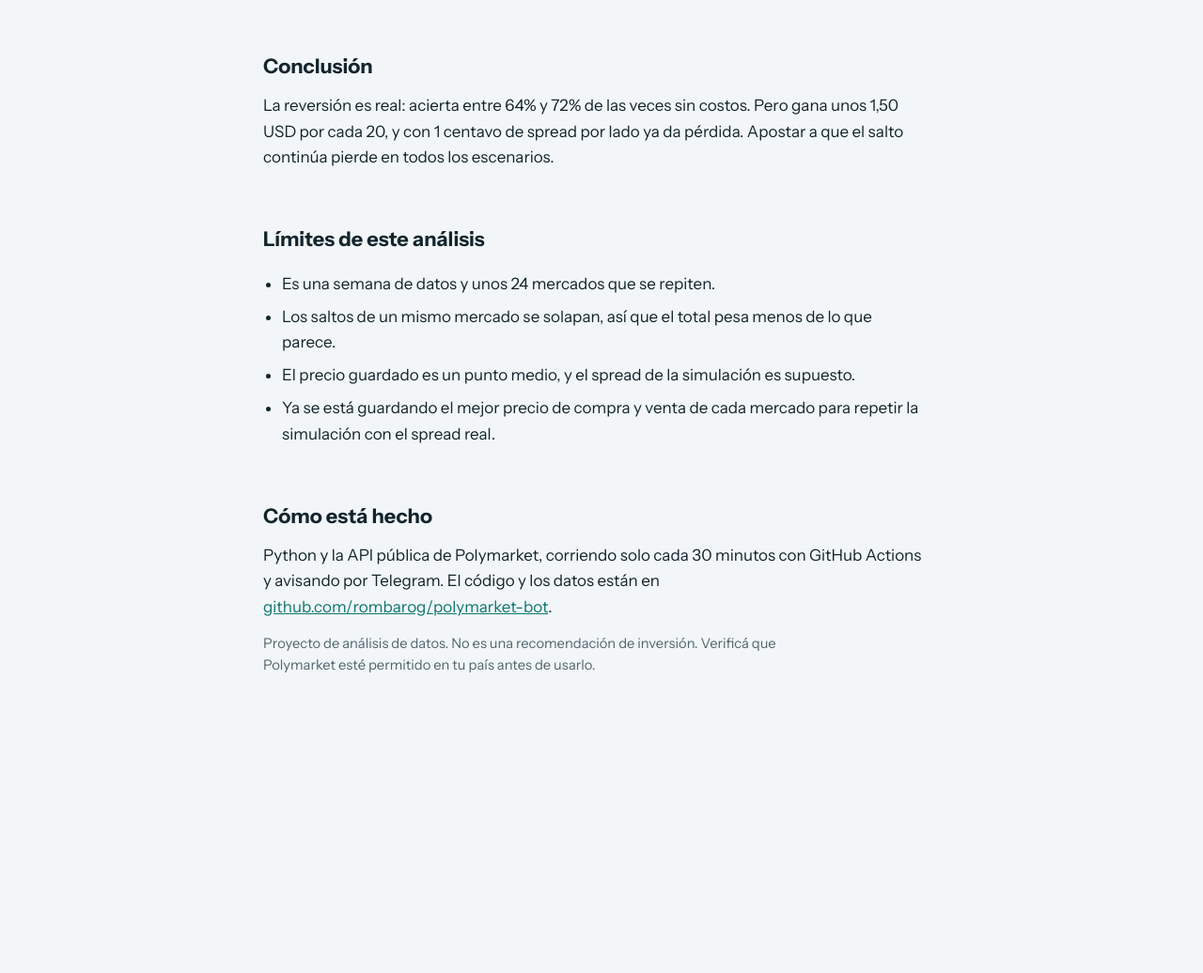
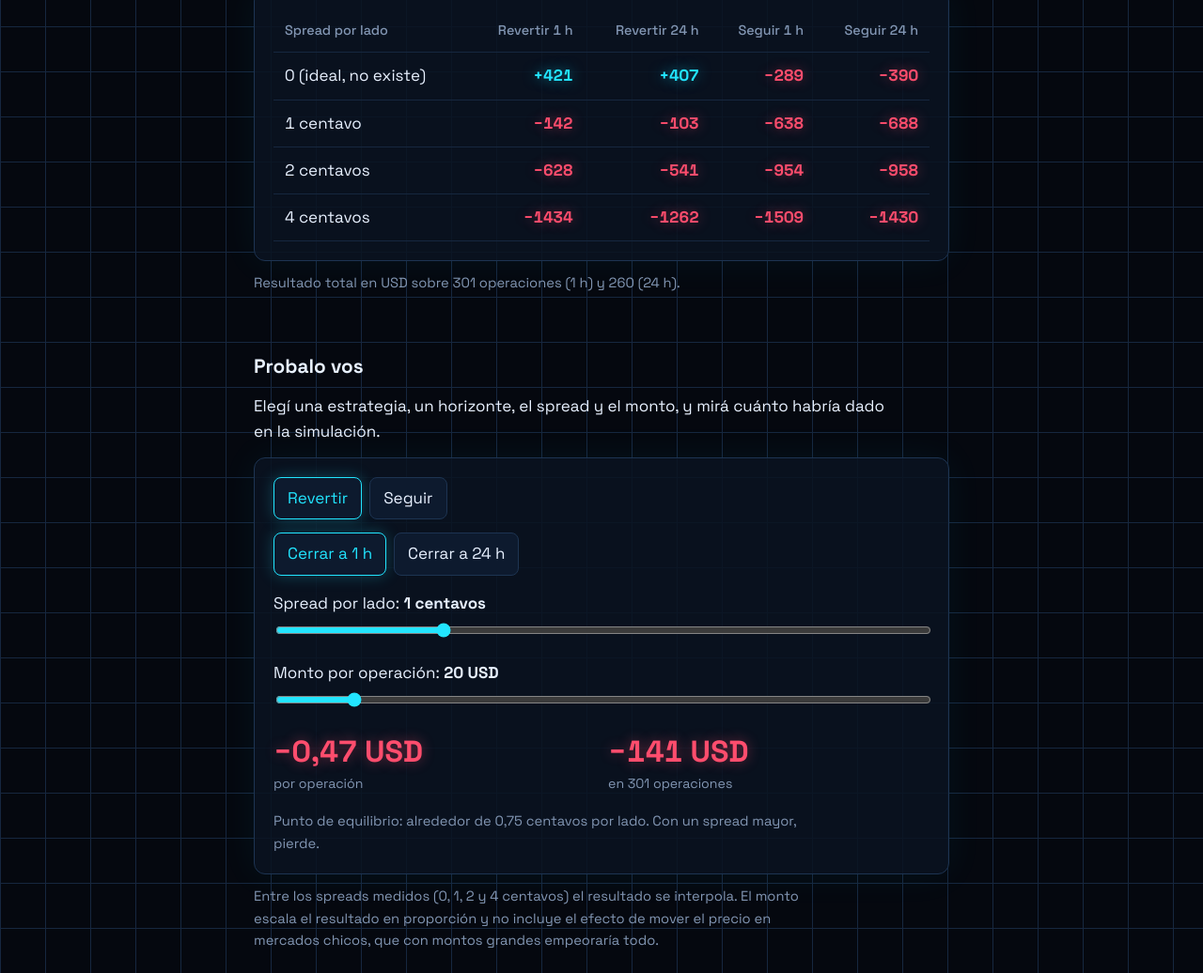
Before and after one commit to rombarog/polymarket-bot, a plain HTML site: page index.html in a window 1280 px wide. Shown: the part 1124-2160 px from the top of the page at 94% size. Before the commit the page ends 1931 px from the top, so only its background shows below. Drawn offline with Linux system fonts and the light colour scheme.

Commit message:
agrego simulador

```diff
--- a/index.html
+++ b/index.html
@@ -3,40 +3,65 @@
 <head>
 <meta charset="utf-8">
 <meta name="viewport" content="width=device-width, initial-scale=1">
+<meta name="color-scheme" content="dark">
 <title>Polymarket: ¿sirven los saltos de precio?</title>
 <link rel="preconnect" href="https://fonts.googleapis.com">
 <link rel="preconnect" href="https://fonts.gstatic.com" crossorigin>
-<link href="https://fonts.googleapis.com/css2?family=Instrument+Sans:wght@400;600;700&display=swap" rel="stylesheet">
+<link href="https://fonts.googleapis.com/css2?family=Space+Grotesk:wght@400;500;700&display=swap" rel="stylesheet">
 <style>
-:root{--bg:#f2f6f8;--ink:#13242c;--mute:#52656e;--line:#cdd9de;--panel:#fff;--rev:#0f766e;--eq:#9fb3bb;--fol:#b4442f;--neg:#b4442f;--pos:#0f766e}
-@media (prefers-color-scheme:dark){:root{--bg:#0e1a20;--ink:#e6eef1;--mute:#93a8b1;--line:#27404b;--panel:#142630;--rev:#3fc2b3;--eq:#5d7882;--fol:#e8806a;--neg:#e8806a;--pos:#3fc2b3}}
+:root{color-scheme:dark;--bg:#05080f;--ink:#e8f1ff;--mute:#8296b3;--line:#16273f;--panel:#0a1322;--cy:#22e5ff;--rd:#ff4d6d;--gr:#3b4f6b}
 *{box-sizing:border-box}
-body{margin:0;background:var(--bg);color:var(--ink);font:400 17px/1.6 "Instrument Sans",system-ui,sans-serif}
-main{max-width:760px;margin:0 auto;padding:48px 20px 72px}
-h1{font-size:clamp(2rem,6vw,3.1rem);line-height:1.08;margin:0 0 16px;letter-spacing:-.02em}
-h2{font-size:1.35rem;margin:56px 0 12px}
+body{margin:0;color:var(--ink);font:400 17px/1.6 "Space Grotesk",system-ui,sans-serif;background:
+radial-gradient(900px 500px at 15% -10%,rgba(34,229,255,.13),transparent 60%),
+linear-gradient(var(--line) 1px,transparent 1px) 0 0/48px 48px,
+linear-gradient(90deg,var(--line) 1px,transparent 1px) 0 0/48px 48px,var(--bg)}
+main{max-width:780px;margin:0 auto;padding:56px 20px 80px}
+.hero{padding:24px 0 8px}
+.big{font-size:clamp(5rem,26vw,10rem);font-weight:700;line-height:.9;letter-spacing:-.05em;color:var(--cy);text-shadow:0 0 28px rgba(34,229,255,.55),0 0 80px rgba(34,229,255,.25)}
+.big small{font-size:.4em;letter-spacing:0}
+.cap{font-size:1.2rem;max-width:30ch;margin:10px 0 28px}
+h1{font-size:clamp(1.5rem,4.6vw,2.2rem);line-height:1.15;margin:0 0 14px;letter-spacing:-.015em}
+h2{font-size:1.3rem;margin:60px 0 12px}
 p{margin:0 0 14px;max-width:62ch}
-.lead{font-size:1.15rem;color:var(--mute)}
-.panel{background:var(--panel);border:1px solid var(--line);border-radius:10px;padding:20px}
-.bar{display:flex;height:44px;border-radius:6px;overflow:hidden;margin:14px 0 10px;font-weight:600;font-size:.95rem}
-.bar span{display:flex;align-items:center;justify-content:center;color:#fff;white-space:nowrap}
-.bar .r{background:var(--rev)}.bar .e{background:var(--eq)}.bar .f{background:var(--fol)}
+.lead{color:var(--mute)}
+.panel{background:rgba(10,19,34,.85);border:1px solid #1d3452;border-radius:12px;padding:20px;box-shadow:0 0 40px rgba(34,229,255,.06)}
+.bar{display:flex;height:48px;border-radius:8px;overflow:hidden;margin:16px 0 12px;font-weight:700;background:#0d1a2e}
+.bar span{display:flex;align-items:center;justify-content:center;white-space:nowrap;color:#04121a;transform-origin:left;animation:fill 1.3s cubic-bezier(.2,.8,.2,1) both}
+.bar .r{background:var(--cy);box-shadow:0 0 22px rgba(34,229,255,.6)}
+.bar .e{background:var(--gr);color:#dce8fa;animation-delay:.25s}
+.bar .f{background:var(--rd);color:#1a0509;animation-delay:.4s}
+@keyframes fill{from{transform:scaleX(0);opacity:0}to{transform:scaleX(1);opacity:1}}
+@media (prefers-reduced-motion:reduce){.bar span{animation:none}}
 .key{display:flex;flex-wrap:wrap;gap:6px 18px;color:var(--mute);font-size:.9rem}
 .scroll{overflow-x:auto}
 table{border-collapse:collapse;width:100%;min-width:520px;font-variant-numeric:tabular-nums}
-th,td{padding:10px 12px;text-align:right;border-bottom:1px solid var(--line)}
+th,td{padding:11px 12px;text-align:right;border-bottom:1px solid var(--line)}
 th:first-child,td:first-child{text-align:left}
-th{font-weight:600;color:var(--mute);font-size:.9rem}
-.neg{color:var(--neg);font-weight:600}.pos{color:var(--pos);font-weight:600}
+th{font-weight:500;color:var(--mute);font-size:.9rem}
+.neg{color:var(--rd);font-weight:700;text-shadow:0 0 14px rgba(255,77,109,.45)}
+.pos{color:var(--cy);font-weight:700;text-shadow:0 0 14px rgba(34,229,255,.5)}
 .note{color:var(--mute);font-size:.92rem}
-a{color:var(--rev)}
+a{color:var(--cy)}
 ul{padding-left:20px;max-width:62ch}li{margin-bottom:8px}
+.seg{display:flex;gap:8px;flex-wrap:wrap;margin-bottom:14px}
+button{font:inherit;color:var(--ink);background:#0d1a2e;border:1px solid #1d3452;border-radius:8px;padding:8px 14px;cursor:pointer}
+button[aria-pressed=true]{border-color:var(--cy);color:var(--cy);box-shadow:0 0 16px rgba(34,229,255,.25)}
+button:focus-visible,input:focus-visible{outline:2px solid var(--cy);outline-offset:2px}
+label{display:block;margin:16px 0 4px}
+input[type=range]{width:100%;accent-color:var(--cy)}
+.out{display:grid;grid-template-columns:1fr 1fr;gap:14px;margin-top:20px}
+.out span{display:block;font-size:2rem;font-weight:700;font-variant-numeric:tabular-nums;line-height:1.2}
+.out small{color:var(--mute)}
 </style>
 </head>
 <body>
 <main>
+<div class="hero">
+<div class="big">73<small>%</small></div>
+<p class="cap">de los saltos de precio en mercados chicos de Polymarket volvieron atrás en 24 horas.</p>
 <h1>Los precios vuelven. Pero el spread se come la ganancia.</h1>
-<p class="lead">Medí qué pasa en Polymarket cuando un mercado se mueve 2 puntos o más de golpe. Un bot en Python lee 200 mercados cada 30 minutos y guarda todo. Esto es lo que encontré con una semana de datos.</p>
+<p class="lead">Un bot en Python lee 200 mercados cada 30 minutos y guarda todo. Medí qué pasa cuando un mercado se mueve 2 puntos o más de golpe. Esto es lo que encontré con una semana de datos.</p>
+</div>
 
 <h2>Qué pasó después de cada salto</h2>
 <div class="panel">
@@ -44,7 +69,7 @@ ul{padding-left:20px;max-width:62ch}li{margin-bottom:8px}
 <div class="bar" role="img" aria-label="73% revirtió, 10% igual, 17% siguió">
 <span class="r" style="width:73%">73% volvió</span><span class="e" style="width:10%">10%</span><span class="f" style="width:17%">17%</span>
 </div>
-<div class="key"><span>Verde: el precio revirtió</span><span>Gris: quedó igual</span><span>Rojo: siguió en la misma dirección</span></div>
+<div class="key"><span>Cian: el precio revirtió</span><span>Gris: quedó igual</span><span>Rojo: siguió en la misma dirección</span></div>
 </div>
 <p class="note" style="margin-top:12px">El 90% de los saltos vienen de mercados chicos. En mercados grandes hay solo 15 casos, muy pocos para sacar conclusiones.</p>
 
@@ -63,6 +88,29 @@ ul{padding-left:20px;max-width:62ch}li{margin-bottom:8px}
 </div>
 <p class="note" style="margin-top:12px">Resultado total en USD sobre 301 operaciones (1 h) y 260 (24 h).</p>
 
+<h2>Probalo vos</h2>
+<p>Elegí una estrategia, un horizonte, el spread y el monto, y mirá cuánto habría dado en la simulación.</p>
+<div class="panel" id="sim">
+<div class="seg" role="group" aria-label="Estrategia">
+<button type="button" data-k="rev" aria-pressed="true">Revertir</button>
+<button type="button" data-k="fol" aria-pressed="false">Seguir</button>
+</div>
+<div class="seg" role="group" aria-label="Horizonte">
+<button type="button" data-h="1" aria-pressed="true">Cerrar a 1 h</button>
+<button type="button" data-h="24" aria-pressed="false">Cerrar a 24 h</button>
+</div>
+<label for="c">Spread por lado: <b id="vc"></b></label>
+<input type="range" id="c" min="0" max="4" step="0.25" value="1">
+<label for="m">Monto por operación: <b id="vm"></b></label>
+<input type="range" id="m" min="10" max="100" step="5" value="20">
+<div class="out">
+<div><span id="o1"></span><small>por operación</small></div>
+<div><span id="o2"></span><small id="o2l"></small></div>
+</div>
+<p class="note" id="eq" style="margin:16px 0 0"></p>
+</div>
+<p class="note" style="margin-top:12px">Entre los spreads medidos (0, 1, 2 y 4 centavos) el resultado se interpola. El monto escala el resultado en proporción y no incluye el efecto de mover el precio en mercados chicos, que con montos grandes empeoraría todo.</p>
+
 <h2>Conclusión</h2>
 <p>La reversión es real: acierta entre 64% y 72% de las veces sin costos. Pero gana unos 1,50 USD por cada 20, y con 1 centavo de spread por lado ya da pérdida. Apostar a que el salto continúa pierde en todos los escenarios.</p>
 
@@ -78,5 +126,51 @@ ul{padding-left:20px;max-width:62ch}li{margin-bottom:8px}
 <p>Python y la API pública de Polymarket, corriendo solo cada 30 minutos con GitHub Actions y avisando por Telegram. El código y los datos están en <a href="https://github.com/rombarog/polymarket-bot">github.com/rombarog/polymarket-bot</a>.</p>
 <p class="note">Proyecto de análisis de datos. No es una recomendación de inversión. Verificá que Polymarket esté permitido en tu país antes de usarlo.</p>
 </main>
+<script>
+(function(){
+var X=[0,1,2,4];
+var D={rev:{1:[1.40,-0.47,-2.09,-4.77],24:[1.56,-0.40,-2.08,-4.85]},fol:{1:[-0.96,-2.12,-3.17,-5.01],24:[-1.50,-2.65,-3.68,-5.50]}};
+var N={1:301,24:260};
+var k="rev",h=1;
+var $=function(id){return document.getElementById(id)};
+function interp(a,c){
+  if(c>=4)return a[3];
+  for(var i=0;i<3;i++){if(c<=X[i+1]){return a[i]+(a[i+1]-a[i])*(c-X[i])/(X[i+1]-X[i]);}}
+}
+function equilibrio(a){
+  if(a[0]<0)return null;
+  for(var i=0;i<3;i++){if(a[i+1]<0){return X[i]+a[i]/(a[i]-a[i+1])*(X[i+1]-X[i]);}}
+  return null;
+}
+function sg(n,d){return (n>0.005?"+":n<-0.005?"\u2212":"")+Math.abs(n).toFixed(d).replace(".",",");}
+function pintar(el,n){el.className=n>=0?"pos":"neg";}
+function render(){
+  var c=parseFloat($("c").value),m=parseFloat($("m").value);
+  var a=D[k][h],esc=m/20;
+  var po=interp(a,c)*esc,tot=po*N[h];
+  $("vc").textContent=String(c).replace(".",",")+" centavos";
+  $("vm").textContent=m+" USD";
+  $("o1").textContent=sg(po,2)+" USD";pintar($("o1"),po);
+  $("o2").textContent=sg(tot,0)+" USD";pintar($("o2"),tot);
+  $("o2l").textContent="en "+N[h]+" operaciones";
+  var e=equilibrio(a);
+  $("eq").textContent=e===null
+    ? "Esta estrategia pierde con cualquier spread, incluso con costo cero."
+    : "Punto de equilibrio: alrededor de "+e.toFixed(2).replace(".",",")+" centavos por lado. Con un spread mayor, pierde.";
+}
+function grupo(attr,fn){
+  var bs=document.querySelectorAll("#sim button["+attr+"]");
+  bs.forEach(function(b){b.addEventListener("click",function(){
+    bs.forEach(function(x){x.setAttribute("aria-pressed","false")});
+    b.setAttribute("aria-pressed","true");fn(b.getAttribute(attr));render();
+  });});
+}
+grupo("data-k",function(v){k=v});
+grupo("data-h",function(v){h=parseInt(v,10)});
+$("c").addEventListener("input",render);
+$("m").addEventListener("input",render);
+render();
+})();
+</script>
 </body>
 </html>
```
